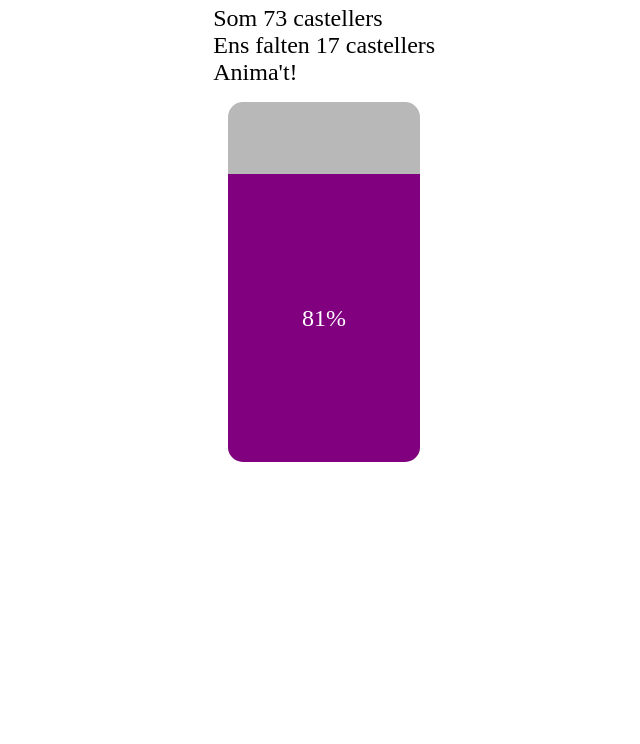
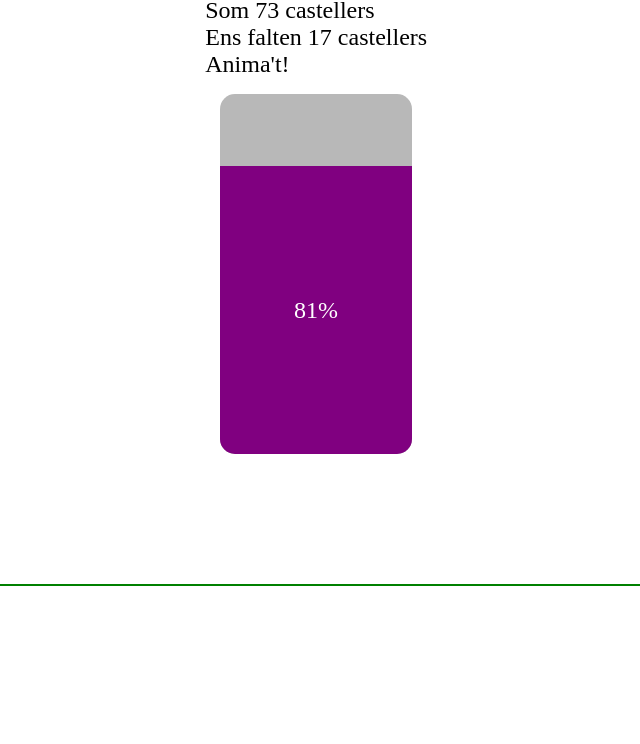
Before and after one commit to thatsthat/apuntat, a plain HTML site: page index.html in a window 1280 px wide. Shown: the part 56-800 px from the top of the page, without its empty margins (311-951 px from the left). Drawn offline with Linux system fonts and the light colour scheme.

Commit message:
some test

```diff
--- a/style.css
+++ b/style.css
@@ -1,15 +1,12 @@
- {
-  outline: 2px solid red;
-  //padding: 1rem;
-}
-
 p {
   padding: 0;
   margin: 0;
 }
 
 body {
-  //background-color: #39404f;
+  margin: 0;
+  padding: 0;
+  outline: 2px solid green;
 }
 .header {
   font-size: 2rem;
@@ -22,7 +19,7 @@ body {
   display: flex;
   flex-direction: column;
   width: 98vw;
-  height: 90vh;
+  height: 80vh;
   align-items: center;
 }
 
```
